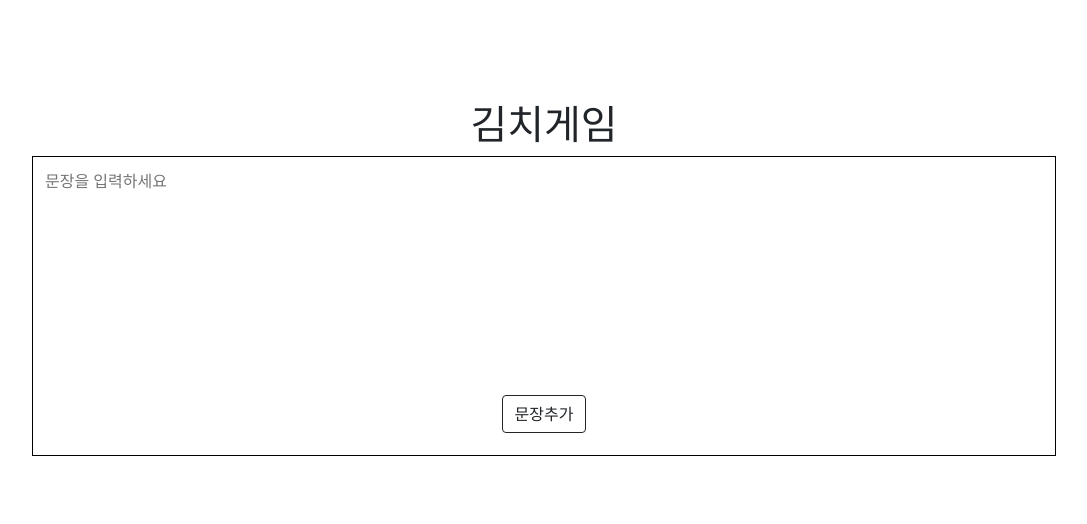
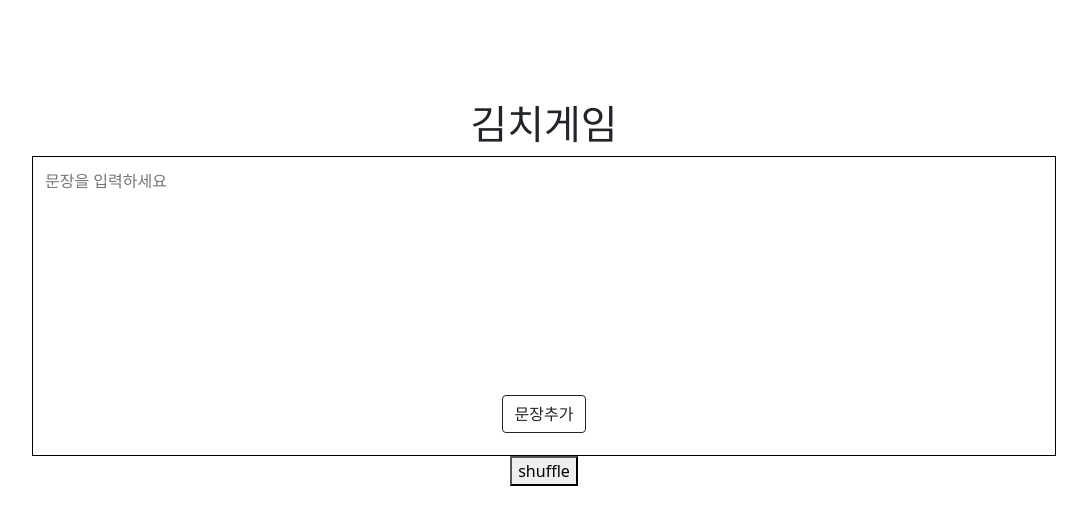
Before and after one commit to my0990/kimch, a React (Create React App) app: page / in a window 1280 px wide. Shown: the top 524 px of the page, without its empty margins (96-1183 px from the left). Built offline with nearby package versions, Linux system fonts and the light colour scheme.

Commit message:
220721 #1

```diff
--- a/src/components/KimchContainer.js
+++ b/src/components/KimchContainer.js
@@ -32,6 +32,10 @@ const Container = styled.div`
         flex-wrap: wrap;
         p {
             margin: 10px;
+            cursor: pointer;
+        };
+        p:hover{
+            color: red;
         }
 
     }
@@ -60,11 +64,16 @@ const KimchContainer = ( {value, setValue}) => {
         setValue([...value, ...tmpWord]);
         inputRef.current.value = '';
         inputRef.current.focus();
-        console.log('value: ', value)
+        console.log('value: ', value);
+
 
     }
     const onRemove = id => {
         setValue(value.filter(item => item.id != id));
+    }
+
+    const onShuffle = () => {
+        console.log("shuffled")
     }
 
     return(
@@ -93,7 +102,7 @@ const KimchContainer = ( {value, setValue}) => {
                 }
 
             </form>
-
+            <button onClick={onShuffle}>shuffle</button>
         </Container>
     )
 }
--- a/src/components/displayContainer.js
+++ b/src/components/displayContainer.js
@@ -1,5 +1,5 @@
 import styled from "styled-components";
-import { useState, useEffect  } from "react";
+import { useState, useEffect, useRef  } from "react";
 import kimch from '../media2.gif'
 import kimchAudio from '../kimchAudio.mp3';
 
@@ -38,6 +38,7 @@ const Item = styled.p`
     font-size: 150px;
     font-weight: bold;
     text-shadow: -3px 0px black, 0px 3px black, 3px 0px black, 0px -3px black;
+
 `
 // const getRandomColor = () => {
 //     return "#" + Math.floor(Math.random() * 16777215).toString(16);
@@ -62,16 +63,17 @@ const DisplayContainer = ({value}) => {
     const [renderText,setRenderText] = useState('')
     const [colorCount,setColorCount] = useState(0)
     const [isKimch,setIsKimch] = useState(false);
+    const focusRef = useRef();
     // const audio = new Audio(kimchAudio)
     const [audio,setAudio] = useState(new Audio(kimchAudio))
     const getText = () => {
         // let alt = getRandomNumber()
         console.log('count: ', count)
-        console.log('value: ', value.length)
+        console.log('value: ', value)
         if(value.length == 0 || count == value.length){
             return false
         }
-        let tempText = value[count].split(" ") //매 라운드 문장
+        let tempText = value[count].text.split(" ") //매 라운드 문장
         const tmpColorArr = getRandomColor(tempText.length) //매 라운드 단어 수만큼의 색깔 배열
         let temp = []  //단어와 색깔 매치 ex) [['hello','red']]
 
@@ -107,7 +109,8 @@ const DisplayContainer = ({value}) => {
         }
     }
     useEffect(()=>{
-        getText()
+        getText();
+        focusRef.current.focus();
     },[])
 
 
@@ -118,6 +121,7 @@ const DisplayContainer = ({value}) => {
             <Container
                 tabIndex="0"
                 onKeyDown={makeColorWhite}
+                ref= {focusRef}
                 >
                 {console.log('test')}
                 <Wrapper>
```
